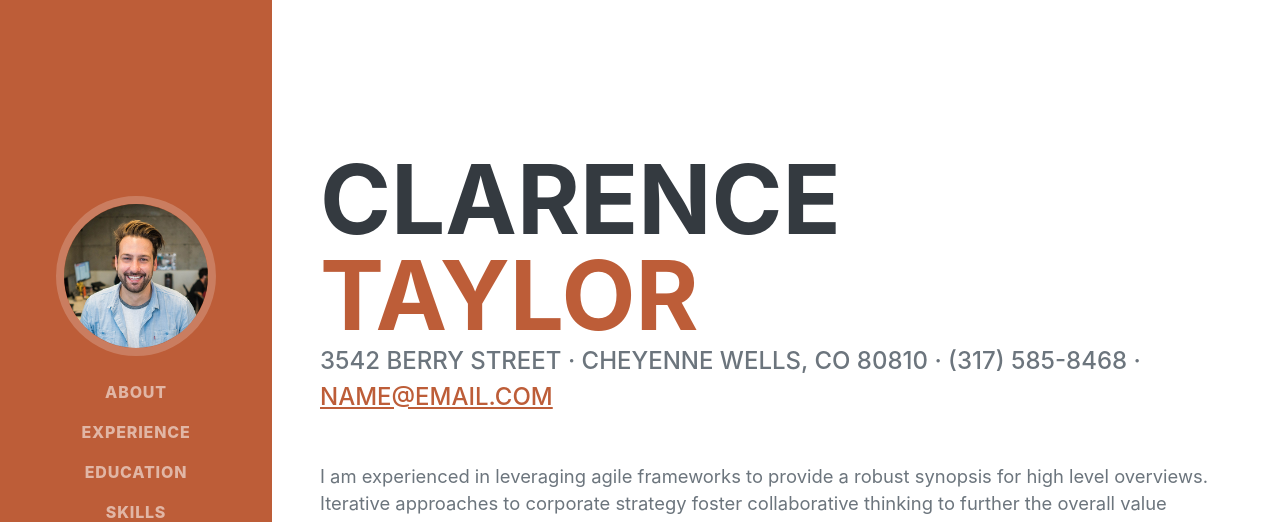
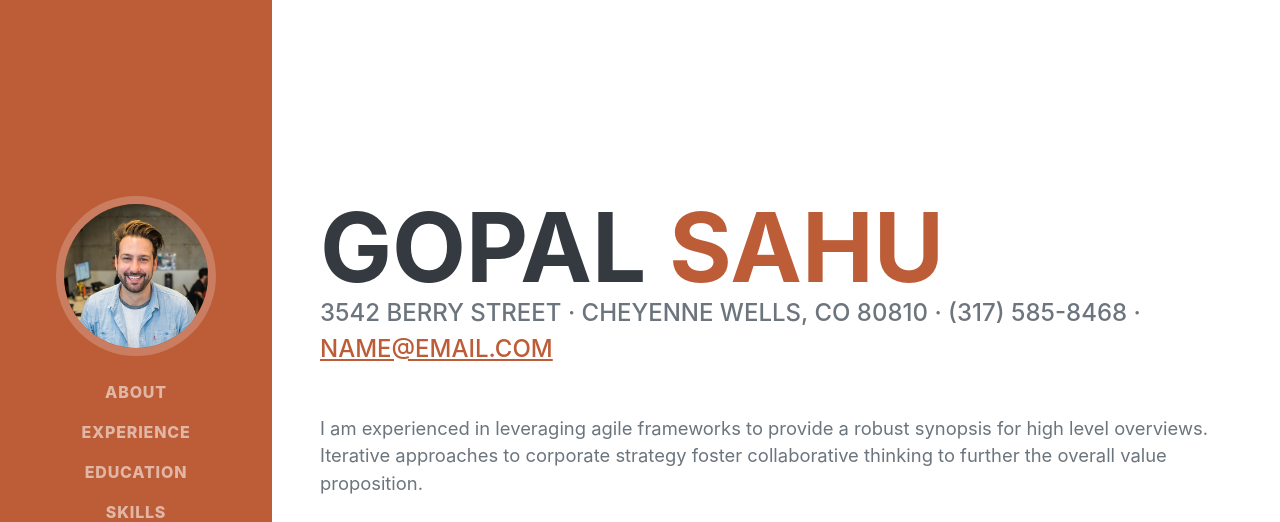
Before and after one commit to iamgopalsahu/myportifolio, a plain HTML site: page index.html in a window 1280 px wide. Shown: the top 522 px of the page. Drawn offline with nearby package versions, Linux system fonts and the light colour scheme; a web font is replaced by a local one.

Commit message:
Update index.html

```diff
--- a/index.html
+++ b/index.html
@@ -40,8 +40,8 @@
             <section class="resume-section" id="about">
                 <div class="resume-section-content">
                     <h1 class="mb-0">
-                        Clarence
-                        <span class="text-primary">Taylor</span>
+                        Gopal
+                        <span class="text-primary">Sahu</span>
                     </h1>
                     <div class="subheading mb-5">
                         3542 Berry Street · Cheyenne Wells, CO 80810 · (317) 585-8468 ·
```
